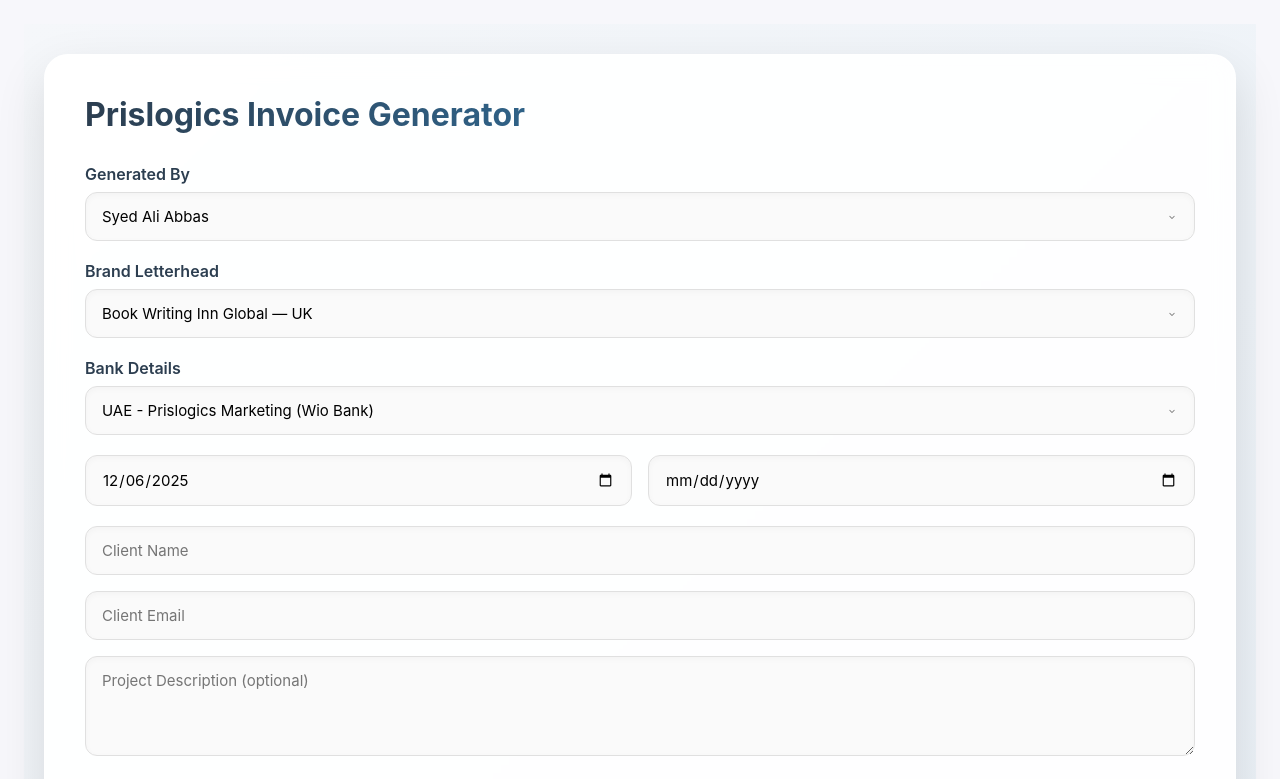
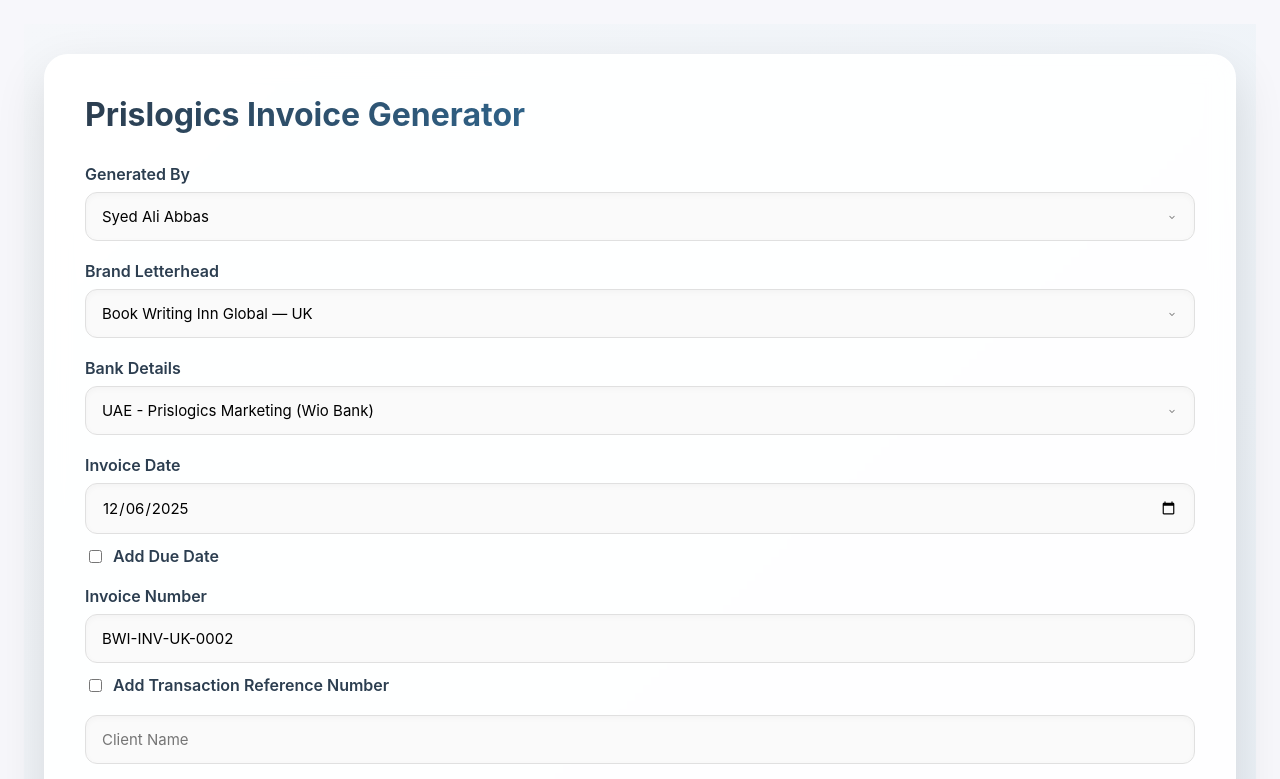
Before and after one commit to Arhamabdullah/Prislogics-invoice-generator, a React (Create React App) app: page / in a window 1280 px wide. Shown: the top 779 px of the page. Built offline with nearby package versions, Linux system fonts and the light colour scheme.

Commit message:
Add manual invoice fields and optional dates

```diff
--- a/package.json
+++ b/package.json
@@ -12,6 +12,7 @@
     "react-scripts": "5.0.1"
   },
   "scripts": {
+    "dev": "react-scripts start",
     "start": "react-scripts start",
     "build": "react-scripts build",
     "test": "react-scripts test",
--- a/src/App.jsx
+++ b/src/App.jsx
@@ -1915,12 +1915,15 @@
   const [status, setStatus] = useState("Unpaid");
   const [date, setDate] = useState("2025-12-06");
   const [dueDate, setDueDate] = useState("");
+  const [showDueDate, setShowDueDate] = useState(false);
   const [clientName, setClientName] = useState("");
   const [clientEmail, setClientEmail] = useState("");
   const [description, setDescription] = useState("");
   const [items, setItems] = useState([{ desc: "", amt: "" }]);
-  const [invoiceCounter, setInvoiceCounter] = useState(2);
   const [selectedLetterhead, setSelectedLetterhead] = useState("bwig-uk.png");
+  const [invoiceNumber, setInvoiceNumber] = useState(() => formatInvoiceNumber(2, "bwig-uk.png"));
+  const [transactionReference, setTransactionReference] = useState("");
+  const [showTransactionReference, setShowTransactionReference] = useState(false);
   const [selectedBank, setSelectedBank] = useState(BANK_OPTIONS[0].value);
   const [generatedBy, setGeneratedBy] = useState(GENERATED_BY_OPTIONS[0]);
   const [customBank, setCustomBank] = useState({ holder: "", accountNumber: "", bankName: "", iban: "", swift: "" });
@@ -1937,8 +1940,6 @@
       : BANK_OPTIONS.find(b => b.value === selectedBank)?.details || BANK_OPTIONS[0].details;
 
   const total = items.reduce((sum, item) => sum + (parseFloat(item.amt) || 0), 0);
-  const invoiceNumber = formatInvoiceNumber(invoiceCounter, selectedLetterhead);
-
   const addItem = () => setItems([...items, { desc: "", amt: "" }]);
   const updateItem = (i, field, value) => {
     const newItems = [...items];
@@ -1963,6 +1964,10 @@
   const downloadPDF = async () => {
     const element = invoiceRef.current;
     if (!element) return;
+    if (!invoiceNumber.trim()) {
+      alert("Please enter an invoice number.");
+      return;
+    }
 
     try {
       // 1. Capture invoice as image
@@ -2014,10 +2019,12 @@
       URL.revokeObjectURL(url);
 
       // 7. Save to Firestore
-      const docId = `${clientName.replace(/\s+/g, "")}-${invoiceNumber}`;
+      const safeInvoiceNumber = invoiceNumber.trim().replace(/\//g, "-") || "invoice";
+      const docId = `${clientName.replace(/\s+/g, "") || "client"}-${safeInvoiceNumber}`;
       await setDoc(doc(db, "invoices", docId), {
-        clientName, clientEmail, invoiceNumber, items, total,
-        brand: selectedLetterhead, date, dueDate, currency, status,
+        clientName, clientEmail, invoiceNumber: invoiceNumber.trim(),
+        transactionReference: showTransactionReference ? transactionReference.trim() : "", items, total,
+        brand: selectedLetterhead, date, dueDate: showDueDate ? dueDate : "", currency, status,
         bankDetails: currentBankDetails,
         isCustomBank: selectedBank === "custom",
         customBankDetails: selectedBank === "custom" ? customBank : null,
@@ -2025,7 +2032,6 @@
       });
 
       alert("Invoice downloaded & saved successfully!");
-      setInvoiceCounter(c => c + 1);
 
     } catch (error) {
       console.error("PDF generation failed:", error);
@@ -2045,8 +2051,9 @@
           <div><strong>Bill To:</strong><br/>${invoice.clientName}<br/>${invoice.clientEmail || ""}</div>
           <div style="text-align:right">
             <div><strong>Invoice #:</strong> ${invoice.invoiceNumber}</div>
+            ${invoice.transactionReference ? `<div><strong>Transaction Ref #:</strong> ${invoice.transactionReference}</div>` : ""}
             <div><strong>Date:</strong> ${new Date(invoice.date).toLocaleDateString("en-GB")}</div>
-            <div><strong>Due Date:</strong> ${invoice.dueDate ? new Date(invoice.dueDate).toLocaleDateString("en-GB") : "Upon Receipt"}</div>
+            ${invoice.dueDate ? `<div><strong>Due Date:</strong> ${new Date(invoice.dueDate).toLocaleDateString("en-GB")}</div>` : ""}
           </div>
         </div>
         ${invoice.description ? `<div style="background:rgba(255,255,255,0.95);padding:15px;border-radius:10px;margin-bottom:30px"><strong>Project Description:</strong><br/>${invoice.description}</div>` : ""}
@@ -2126,10 +2133,41 @@
             </div>
           )}
 
-          <div style={{ display: "grid", gridTemplateColumns: "1fr 1fr", gap: "16px", marginBottom: "20px" }}>
-            <input type="date" value={date} onChange={e => setDate(e.target.value)} style={inputStyle} />
-            <input type="date" value={dueDate} onChange={e => setDueDate(e.target.value)} style={inputStyle} placeholder="Due Date" />
+          <div style={{ display: "grid", gridTemplateColumns: showDueDate ? "1fr 1fr" : "1fr", gap: "16px", marginBottom: "12px" }}>
+            <div>
+              <label style={{ display: "block", marginBottom: "8px", fontWeight: "600", color: "#2c3e50" }}>Invoice Date</label>
+              <input type="date" value={date} onChange={e => setDate(e.target.value)} style={inputStyle} />
+            </div>
+            {showDueDate && (
+              <div>
+                <label style={{ display: "block", marginBottom: "8px", fontWeight: "600", color: "#2c3e50" }}>Due Date</label>
+                <input type="date" value={dueDate} onChange={e => setDueDate(e.target.value)} style={inputStyle} />
+              </div>
+            )}
           </div>
+
+          <label style={{ display: "flex", alignItems: "center", gap: "8px", marginBottom: "20px", fontWeight: "600", color: "#2c3e50", cursor: "pointer" }}>
+            <input type="checkbox" checked={showDueDate} onChange={e => setShowDueDate(e.target.checked)} />
+            Add Due Date
+          </label>
+
+          <div style={{ display: "grid", gridTemplateColumns: showTransactionReference ? "1fr 1fr" : "1fr", gap: "16px", marginBottom: "12px" }}>
+            <div>
+              <label style={{ display: "block", marginBottom: "8px", fontWeight: "600", color: "#2c3e50" }}>Invoice Number</label>
+              <input placeholder="Enter invoice number" value={invoiceNumber} onChange={e => setInvoiceNumber(e.target.value)} style={inputStyle} />
+            </div>
+            {showTransactionReference && (
+              <div>
+                <label style={{ display: "block", marginBottom: "8px", fontWeight: "600", color: "#2c3e50" }}>Transaction Reference Number</label>
+                <input placeholder="Enter transaction reference" value={transactionReference} onChange={e => setTransactionReference(e.target.value)} style={inputStyle} />
+              </div>
+            )}
+          </div>
+
+          <label style={{ display: "flex", alignItems: "center", gap: "8px", marginBottom: "20px", fontWeight: "600", color: "#2c3e50", cursor: "pointer" }}>
+            <input type="checkbox" checked={showTransactionReference} onChange={e => setShowTransactionReference(e.target.checked)} />
+            Add Transaction Reference Number
+          </label>
 
           <input placeholder="Client Name" value={clientName} onChange={e => setClientName(e.target.value)} style={{...inputStyle, marginBottom: "16px"}} />
           <input placeholder="Client Email" value={clientEmail} onChange={e => setClientEmail(e.target.value)} style={{...inputStyle, marginBottom: "16px"}} />
@@ -2181,7 +2219,7 @@
 
     {/* ✅ UPDATED SEARCH PLACEHOLDER */}
     <input
-      placeholder="Search by client, invoice or generated by..."
+      placeholder="Search by client, invoice, transaction reference or generated by..."
       value={searchQuery}
       onChange={e => setSearchQuery(e.target.value)}
       style={{...inputStyle, marginBottom: "12px"}}
@@ -2212,6 +2250,7 @@
               return (
                 inv.clientName?.toLowerCase().includes(query) ||
                 inv.invoiceNumber?.toLowerCase().includes(query) ||
+                inv.transactionReference?.toLowerCase().includes(query) ||
                 inv.generatedBy?.toLowerCase().includes(query)
               );
             })
@@ -2289,8 +2328,9 @@
               </div>
               <div style={{ textAlign: "right" }}>
                 <div><strong>Invoice #:</strong> {invoiceNumber}</div>
+                {showTransactionReference && transactionReference && <div><strong>Transaction Ref #:</strong> {transactionReference}</div>}
                 <div><strong>Date:</strong> {new Date(date).toLocaleDateString("en-GB")}</div>
-                <div><strong>Due Date:</strong> {dueDate ? new Date(dueDate).toLocaleDateString("en-GB") : "Upon Receipt"}</div>
+                {showDueDate && dueDate && <div><strong>Due Date:</strong> {new Date(dueDate).toLocaleDateString("en-GB")}</div>}
               </div>
             </div>
 
```
